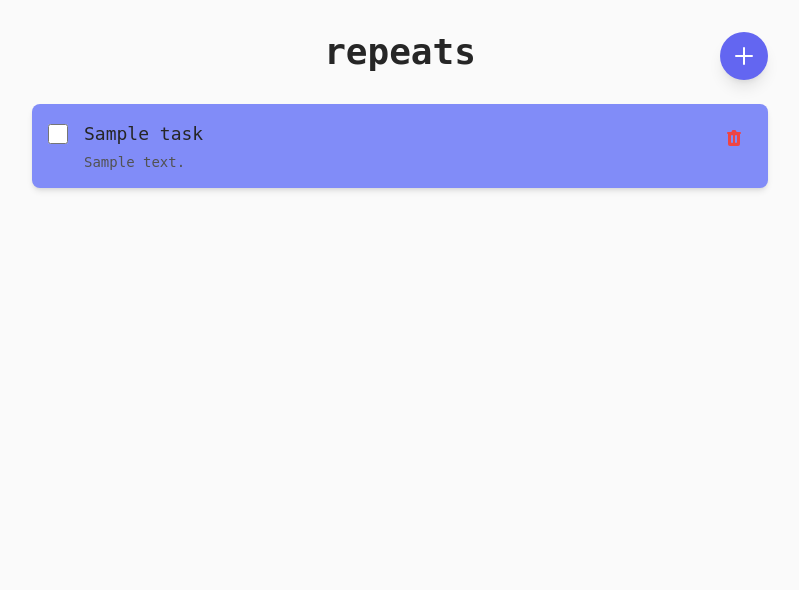
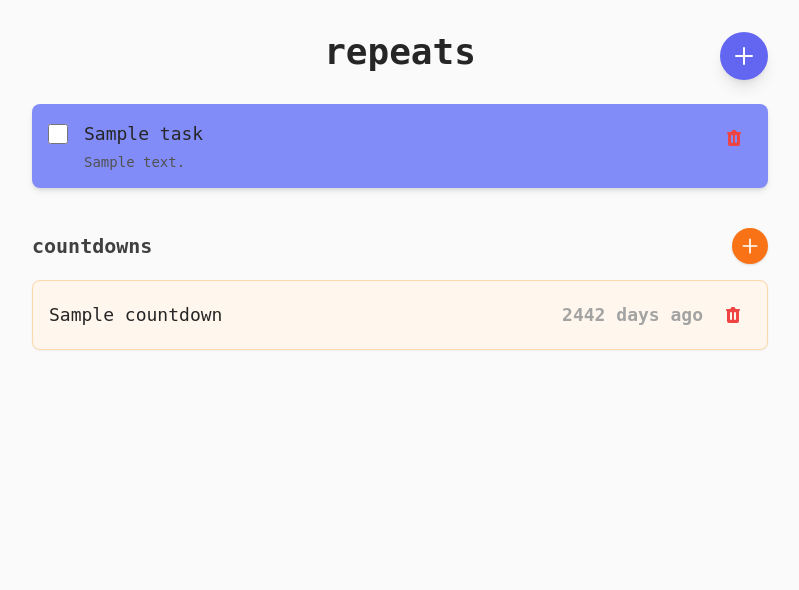
Before and after one commit to eoin71/repeats, a Flask app: page / in a window 1280 px wide. Shown: the top 590 px of the page, without its empty margins (240-1039 px from the left). Run offline with Flask 3, Linux system fonts and the light colour scheme; tables that the repository leaves empty hold one stand-in row (values such as "Sample post"); some libraries are stand-ins or nearby versions; some web fonts are replaced.

Commit message:
Add countdown feature with management and display in the app

```diff
--- a/app/models.py
+++ b/app/models.py
@@ -68,6 +68,18 @@ class Task(db.Model):
         return history
 
 
+class Countdown(db.Model):
+    __tablename__ = 'countdowns'
+
+    id = db.Column(db.Integer, primary_key=True)
+    title = db.Column(db.String(200), nullable=False)
+    target_date = db.Column(db.Date, nullable=False)
+    active = db.Column(db.Boolean, default=True)
+
+    def days_remaining(self):
+        return (self.target_date - date.today()).days
+
+
 class TaskCompletion(db.Model):
     __tablename__ = 'task_completions'
 
--- a/app/routes.py
+++ b/app/routes.py
@@ -1,6 +1,6 @@
 from flask import Blueprint, render_template, request
-from app.models import db, Task, TaskCompletion
-from datetime import date
+from app.models import db, Task, TaskCompletion, Countdown
+from datetime import date, datetime
 
 bp = Blueprint('main', __name__)
 
@@ -10,7 +10,8 @@ def index():
     """Display all active tasks and completion history."""
     tasks = Task.query.filter_by(active=True).order_by(Task.created_at.desc()).all()
     history = Task.get_completion_history(days=7)
-    return render_template('index.html', tasks=tasks, history=history)
+    countdowns = Countdown.query.filter_by(active=True).order_by(Countdown.target_date.asc()).all()
+    return render_template('index.html', tasks=tasks, history=history, countdowns=countdowns)
 
 
 @bp.route('/tasks', methods=['POST'])
@@ -64,3 +65,33 @@ def delete_task(task_id):
     db.session.commit()
     # Return empty content for HTMX to swap (removes the element)
     return '', 200
+
+
+@bp.route('/countdowns', methods=['POST'])
+def create_countdown():
+    """Create a new countdown and return its HTML fragment."""
+    title = request.form.get('title', '').strip()
+    target_date_str = request.form.get('target_date', '').strip()
+
+    if not title or not target_date_str:
+        return '', 400
+
+    try:
+        target_date = datetime.strptime(target_date_str, '%Y-%m-%d').date()
+    except ValueError:
+        return '', 400
+
+    countdown = Countdown(title=title, target_date=target_date)
+    db.session.add(countdown)
+    db.session.commit()
+
+    return render_template('_countdown_item.html', countdown=countdown)
+
+
+@bp.route('/countdowns/<int:countdown_id>', methods=['DELETE'])
+def delete_countdown(countdown_id):
+    """Soft delete a countdown."""
+    countdown = Countdown.query.get_or_404(countdown_id)
+    countdown.active = False
+    db.session.commit()
+    return '', 200
--- /dev/null
+++ b/app/templates/_countdown_item.html
@@ -0,0 +1,26 @@
+<div class="bg-accent-50 dark:bg-accent-900/20 border border-accent-200 dark:border-accent-800 rounded-lg shadow-sm p-4"
+     id="countdown-{{ countdown.id }}">
+    <div class="flex items-center justify-between gap-4">
+        <h3 class="text-lg font-medium text-neutral-800 dark:text-neutral-100">{{ countdown.title }}</h3>
+        <div class="flex items-center gap-3 flex-shrink-0">
+            {% set days = countdown.days_remaining() %}
+            {% if days > 0 %}
+            <span class="text-2xl font-bold text-accent-600 dark:text-accent-400">{{ days }}</span>
+            <span class="text-sm text-neutral-500 dark:text-neutral-400">day{% if days != 1 %}s{% endif %}</span>
+            {% elif days == 0 %}
+            <span class="text-lg font-bold text-secondary-600 dark:text-secondary-400">today</span>
+            {% else %}
+            <span class="text-lg font-bold text-neutral-400 dark:text-neutral-500">{{ days|abs }} day{% if days|abs != 1 %}s{% endif %} ago</span>
+            {% endif %}
+            <button hx-delete="/countdowns/{{ countdown.id }}"
+                    hx-target="#countdown-{{ countdown.id }}"
+                    hx-swap="outerHTML swap:0.3s"
+                    hx-confirm="Delete this countdown?"
+                    class="text-danger-500 hover:text-danger-700 dark:text-danger-400 dark:hover:text-danger-300 transition duration-150 p-2">
+                <svg xmlns="http://www.w3.org/2000/svg" class="h-5 w-5" viewBox="0 0 20 20" fill="currentColor">
+                    <path fill-rule="evenodd" d="M9 2a1 1 0 00-.894.553L7.382 4H4a1 1 0 000 2v10a2 2 0 002 2h8a2 2 0 002-2V6a1 1 0 100-2h-3.382l-.724-1.447A1 1 0 0011 2H9zM7 8a1 1 0 012 0v6a1 1 0 11-2 0V8zm5-1a1 1 0 00-1 1v6a1 1 0 102 0V8a1 1 0 00-1-1z" clip-rule="evenodd" />
+                </svg>
+            </button>
+        </div>
+    </div>
+</div>
--- a/app/templates/index.html
+++ b/app/templates/index.html
@@ -88,6 +88,89 @@
     });
 </script>
 
+<!-- Countdowns -->
+<div class="mt-10">
+    <div class="flex items-center justify-between mb-4">
+        <h2 class="text-xl font-semibold text-neutral-700 dark:text-neutral-300">countdowns</h2>
+        <button onclick="document.getElementById('addCountdownModal').classList.remove('hidden')"
+                class="bg-accent-500 hover:bg-accent-600 dark:bg-accent-600 dark:hover:bg-accent-700 text-white rounded-full p-2 shadow transition duration-150">
+            <svg xmlns="http://www.w3.org/2000/svg" class="h-5 w-5" fill="none" viewBox="0 0 24 24" stroke="currentColor">
+                <path stroke-linecap="round" stroke-linejoin="round" stroke-width="2" d="M12 4v16m8-8H4" />
+            </svg>
+        </button>
+    </div>
+
+    <div class="space-y-3" id="countdown-list">
+        {% for countdown in countdowns %}
+            {% include '_countdown_item.html' %}
+        {% endfor %}
+
+        {% if not countdowns %}
+        <div class="text-center py-8 text-neutral-400 dark:text-neutral-500" id="countdown-empty-state">
+            <p class="text-sm">No countdowns yet. Click + to add one.</p>
+        </div>
+        {% endif %}
+    </div>
+</div>
+
+<!-- Add Countdown Modal -->
+<div id="addCountdownModal" class="hidden fixed inset-0 bg-neutral-900 bg-opacity-50 dark:bg-black dark:bg-opacity-70 flex items-center justify-center z-50 p-4">
+    <div class="bg-white dark:bg-neutral-800 rounded-lg shadow-xl max-w-md w-full p-6">
+        <div class="flex items-center justify-between mb-4">
+            <h2 class="text-2xl font-semibold text-neutral-800 dark:text-neutral-100">Add Countdown</h2>
+            <button onclick="document.getElementById('addCountdownModal').classList.add('hidden')"
+                    class="text-neutral-500 hover:text-neutral-700 dark:text-neutral-400 dark:hover:text-neutral-200">
+                <svg xmlns="http://www.w3.org/2000/svg" class="h-6 w-6" fill="none" viewBox="0 0 24 24" stroke="currentColor">
+                    <path stroke-linecap="round" stroke-linejoin="round" stroke-width="2" d="M6 18L18 6M6 6l12 12" />
+                </svg>
+            </button>
+        </div>
+
+        <form hx-post="/countdowns"
+              hx-target="#countdown-list"
+              hx-swap="afterbegin"
+              hx-on::after-request="this.reset(); document.getElementById('addCountdownModal').classList.add('hidden'); const emptyState = document.getElementById('countdown-empty-state'); if(emptyState) emptyState.remove();"
+              class="space-y-4">
+            <div>
+                <label class="block text-sm font-medium text-neutral-700 dark:text-neutral-300 mb-1">Title</label>
+                <input type="text"
+                       name="title"
+                       placeholder="e.g., Project deadline"
+                       required
+                       autofocus
+                       autocomplete="off"
+                       class="w-full px-4 py-2 border border-neutral-300 dark:border-neutral-600 rounded-md focus:ring-2 focus:ring-accent-500 focus:border-transparent text-neutral-800 dark:text-neutral-100 placeholder:text-neutral-400 dark:placeholder:text-neutral-500 bg-white dark:bg-neutral-700">
+            </div>
+            <div>
+                <label class="block text-sm font-medium text-neutral-700 dark:text-neutral-300 mb-1">Target Date</label>
+                <input type="date"
+                       name="target_date"
+                       required
+                       class="w-full px-4 py-2 border border-neutral-300 dark:border-neutral-600 rounded-md focus:ring-2 focus:ring-accent-500 focus:border-transparent text-neutral-800 dark:text-neutral-100 bg-white dark:bg-neutral-700">
+            </div>
+            <div class="flex gap-3">
+                <button type="button"
+                        onclick="document.getElementById('addCountdownModal').classList.add('hidden'); document.querySelector('#addCountdownModal form').reset();"
+                        class="flex-1 bg-neutral-200 hover:bg-neutral-300 dark:bg-neutral-700 dark:hover:bg-neutral-600 text-neutral-700 dark:text-neutral-200 font-medium py-2 px-4 rounded-md transition duration-150">
+                    Cancel
+                </button>
+                <button type="submit"
+                        class="flex-1 bg-accent-500 hover:bg-accent-600 dark:bg-accent-600 dark:hover:bg-accent-700 text-white font-medium py-2 px-4 rounded-md transition duration-150">
+                    Add Countdown
+                </button>
+            </div>
+        </form>
+    </div>
+</div>
+
+<script>
+    document.getElementById('addCountdownModal').addEventListener('click', function(e) {
+        if (e.target === this) {
+            this.classList.add('hidden');
+        }
+    });
+</script>
+
 <!-- Completion History -->
 {% include '_history.html' %}
 {% endblock %}
```
Also changed, not shown: README.md.
